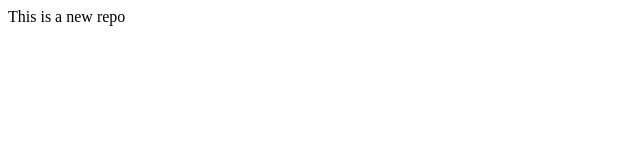
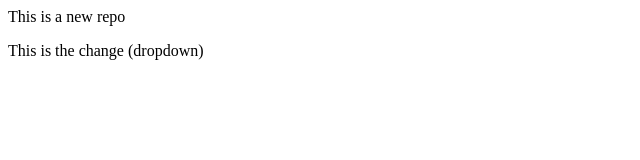
Before and after one commit to Vedant-Myanawar/LocalRepo, a plain HTML site: page index.html in a window 1280 px wide. Shown: the whole page, without its empty margins (0-640 px from the left). Drawn offline with Linux system fonts and the light colour scheme.

```diff
--- a/index.html
+++ b/index.html
@@ -1 +1,2 @@
 <p>This is a new repo</p>
+<p>This is the change (dropdown)</p>
```
